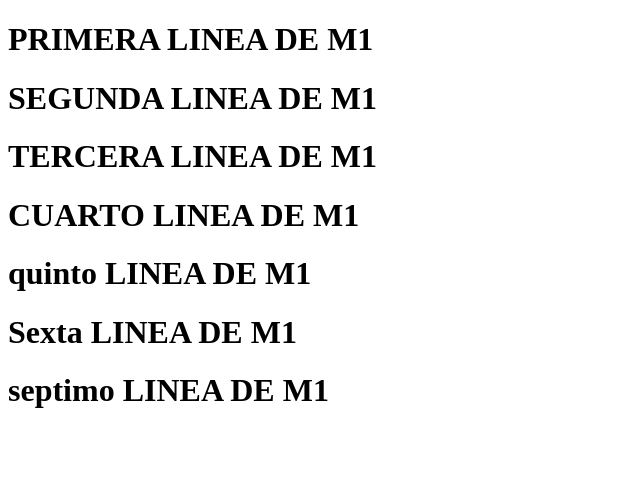
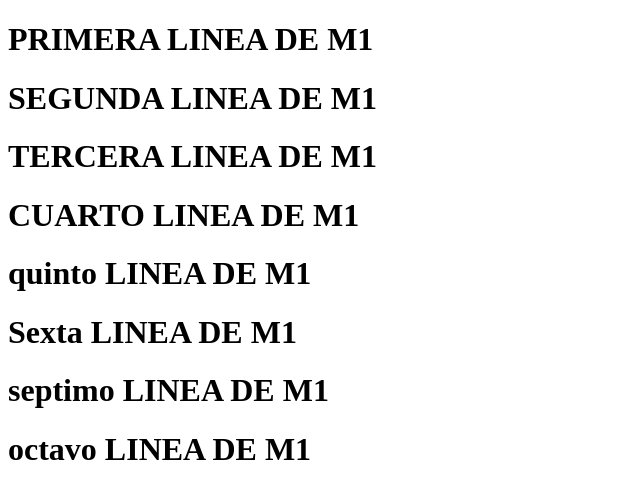
Before and after one commit to Emellgonzalez/Lunes, a plain HTML site: page index.html in a window 1280 px wide. Shown: the whole page, without its empty margins (0-640 px from the left). Drawn offline with Linux system fonts and the light colour scheme.

Commit message:
octavo commit

```diff
--- a/index.html
+++ b/index.html
@@ -13,5 +13,6 @@
     <h1>quinto LINEA DE M1</h1>
     <h1>Sexta LINEA DE M1</h1>
     <h1>septimo LINEA DE M1</h1>
+    <h1>octavo LINEA DE M1</h1>
 </body>
 </html>
```
